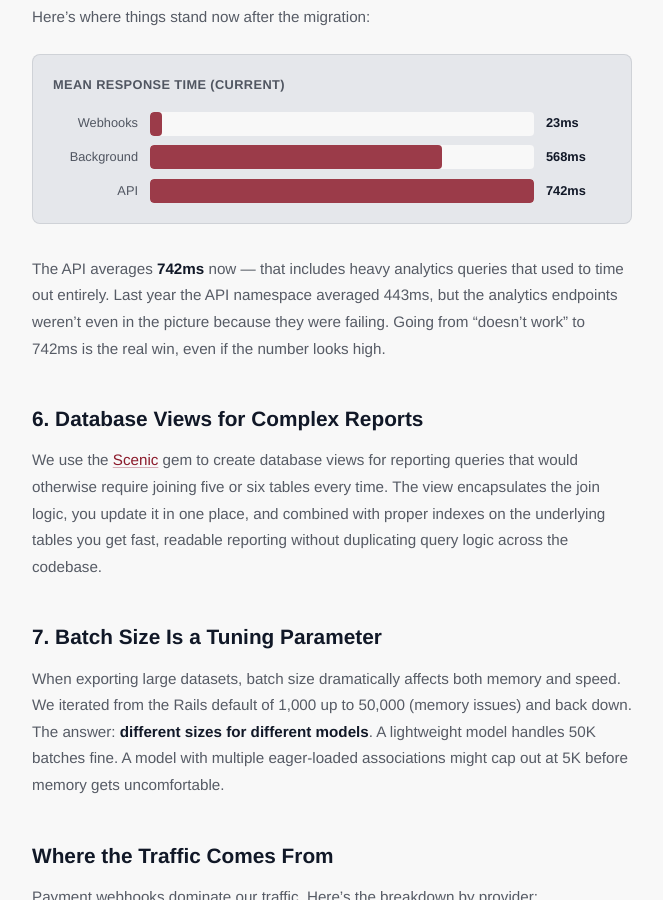
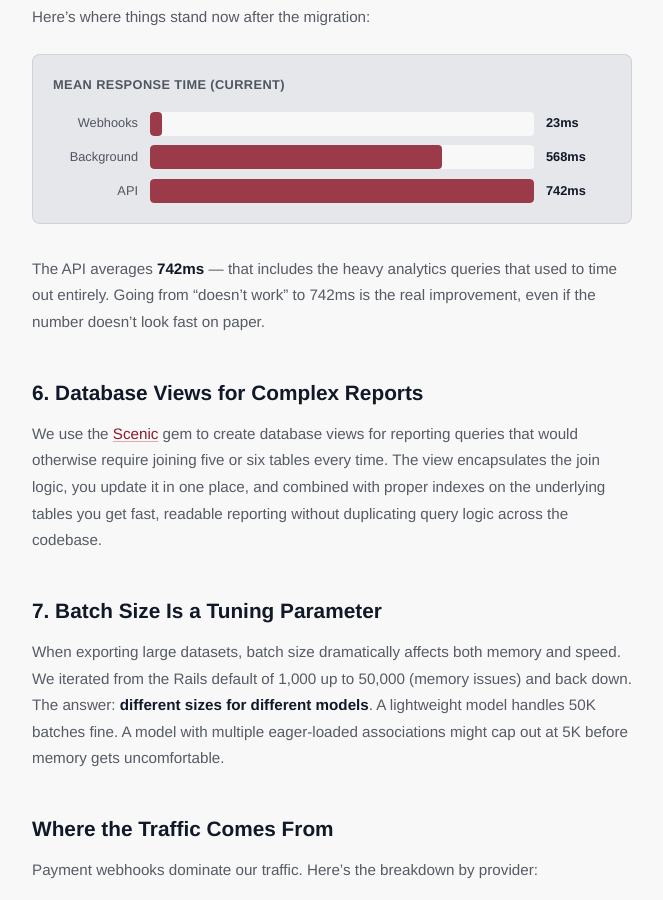
Before and after one commit to robikovacs/robikovacs.github.io, a Jekyll site: the page built from _posts/2026-04-08-ruby-on-rails-performance-lessons-scaling-saas.md, in a window 1280 px wide and 900 px high, scrolled down 4330 px. Shown: the whole window, without its empty margins (308-971 px from the left). Built offline with Jekyll 4.4.1, drawn with Linux system fonts in a browser that asks for light colours.

Commit message:
Fix incorrect API response time claim
Co-Authored-By: Claude Opus 4.6 (1M context) <noreply@anthropic.com>

```diff
--- a/_posts/2026-04-08-ruby-on-rails-performance-lessons-scaling-saas.md
+++ b/_posts/2026-04-08-ruby-on-rails-performance-lessons-scaling-saas.md
@@ -132,7 +132,7 @@ Here's where things stand now after the migration:
     </div>
 </div>
 
-The API averages **742ms** now — that includes heavy analytics queries that used to time out entirely. Last year the API namespace averaged 443ms, but the analytics endpoints weren't even in the picture because they were failing. Going from "doesn't work" to 742ms is the real win, even if the number looks high.
+The API averages **742ms** — that includes the heavy analytics queries that used to time out entirely. Going from "doesn't work" to 742ms is the real improvement, even if the number doesn't look fast on paper.
 
 ## 6. Database Views for Complex Reports
 
```
